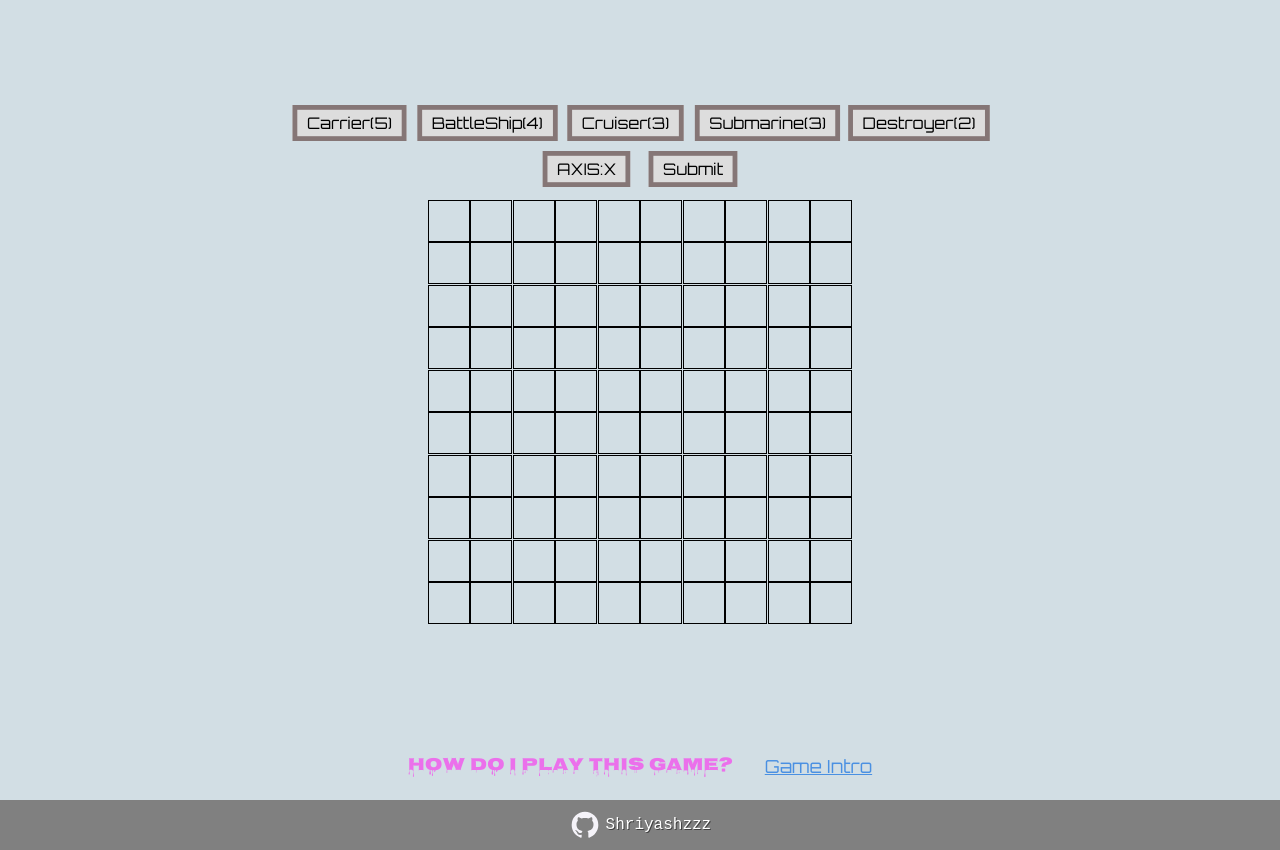
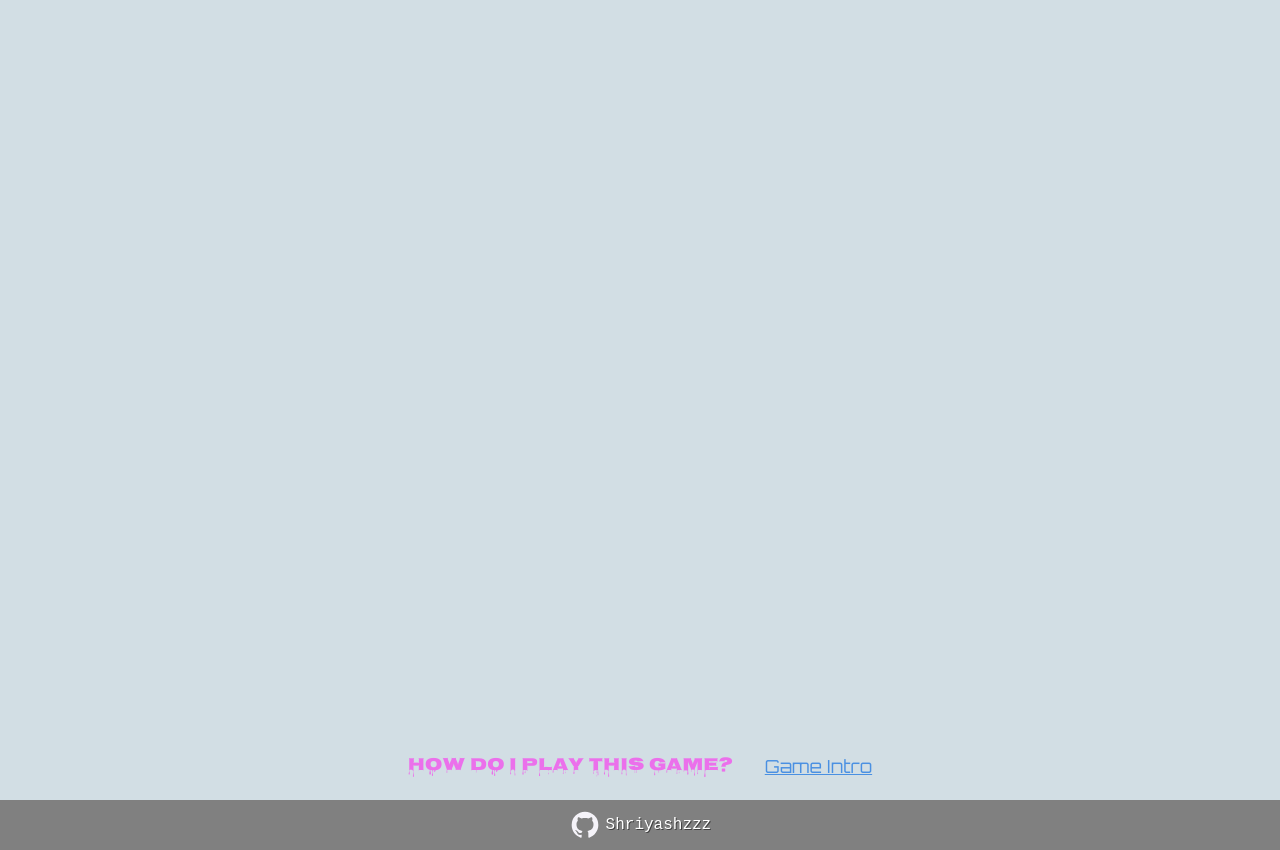
Before and after one commit to Shriyashzzz/battleship, a website built with webpack: page src/template.html in a window 1280 px wide. Built offline with nearby package versions, Linux system fonts and the light colour scheme.

Commit message:
adds skip flow to battlePage :

```diff
--- a/src/homePageEventListener.js
+++ b/src/homepageDom/homePageEventListener.js
@@ -1,4 +1,4 @@
-import { initializeGamePageDom } from "./initializeGamePage.js";
+import { initializeGamePageDom } from "../shipPlaceDom/initializeGamePage.js";
 
 export const startBtnEventListener = () => {
   const startBtn = document.querySelector(".startBtn");
@@ -10,9 +10,9 @@ export const startBtnEventListener = () => {
       const playerName = userNameInput.value;
       const homePageContent = document.querySelector(".homePageContent");
       homePageContent.innerHTML = "";
-      const homePageMain = document.querySelector("main");
-      homePageMain.classList.add("gameSelectMain");
-      homePageMain.classList.remove("homePageMain");
+      const homepageMain = document
+        .querySelector(".homePageMain")
+        .classList.remove("homePageMain");
       homePageContent.classList.add("gameSelectContent");
       homePageContent.classList.remove("homePageContent");
       initializeGamePageDom(playerName);
--- a/src/index.js
+++ b/src/index.js
@@ -1,10 +1,35 @@
 import "./style.css";
-import "./homepage.js";
+import "./homepageDom/homepage.js";
+import { Player } from "./Class/Player.js";
+import { Ship } from "./Class/Ship.js";
+import { createBattlePage } from "./versusPageDom/battlePage.js";
 
-skipToGameSelect();
 function skipToGameSelect() {
   const userNameInput = document.querySelector("#userName");
+
   userNameInput.value = "Shriyash";
+
   const startBtn = document.querySelector(".startBtn");
+
   startBtn.click();
 }
+export function devSkipToGame() {
+  const playerObj = new Player("TestPlayer"); // or however you create it
+
+  const shipConfigs = [
+    { length: 5, x: 0, y: 0, orientation: "x" },
+    { length: 4, x: 0, y: 2, orientation: "x" },
+    { length: 3, x: 0, y: 4, orientation: "x" },
+    { length: 3, x: 0, y: 6, orientation: "x" },
+    { length: 2, x: 0, y: 8, orientation: "x" },
+  ];
+
+  shipConfigs.forEach(({ length, x, y, orientation }) => {
+    const ship = new Ship(length, orientation);
+    playerObj.playerGameBoard.placeShip(x, y, ship);
+  });
+
+  createBattlePage(playerObj);
+}
+skipToGameSelect();
+devSkipToGame();
--- a/src/initializeGamePage.js
+++ b/src/shipPlaceDom/initializeGamePage.js
@@ -1,4 +1,4 @@
-import { Player } from "./Class/Player.js";
+import { Player } from "../Class/Player.js";
 import { getPlayerShips } from "./setupPlayerShips.js";
 
 export const initializeGamePageDom = (playerName) => {
--- a/src/setupPlayerShips.js
+++ b/src/shipPlaceDom/setupPlayerShips.js
@@ -1,14 +1,21 @@
 import _ from "lodash";
-import { Ship } from "./Class/Ship.js";
+import { Ship } from "../Class/Ship.js";
+import { createBattlePage } from "../versusPageDom/battlePage.js";
 const initalizeBtnListeners = (playerObj) => {
   const gameBtnContainer = document.querySelector(".gameBtnContainer");
   const toggleAxisBtn = document.querySelector(".toggleAxis");
   let currentShip;
+  let shipAddedCount = 0;
+  let currentButton;
   const submitBtn = document.querySelector(".shipSubmit");
 
   submitBtn.addEventListener("click", () => {
-    // if all ship added to the graph then ok, if not added not ok
+    if (shipAddedCount == 5) {
+      console.log(playerObj);
+      createBattlePage(playerObj);
+    }
   });
+
   toggleAxisBtn.addEventListener("click", () => {
     if (toggleAxisBtn.id == "x") {
       toggleAxisBtn.id = "y";
@@ -22,8 +29,6 @@ const initalizeBtnListeners = (playerObj) => {
     }
   });
 
-  let shipAddedCount = 0;
-  let currentButton;
   gameBtnContainer.addEventListener("click", (e) => {
     const hitButton = e.target.classList;
     if (hitButton.contains("carrierBtn")) {
@@ -45,8 +50,10 @@ const initalizeBtnListeners = (playerObj) => {
   });
 
   const squares = document.querySelectorAll(".square");
+
   squares.forEach((square) => {
     let squareId = JSON.parse(square.id);
+
     square.addEventListener("mouseenter", () => {
       if (currentShip && !checkIfCollide(squareId, currentShip, playerObj)) {
         if (currentShip.getShipOrientation() == "x") {
@@ -76,9 +83,7 @@ const initalizeBtnListeners = (playerObj) => {
         }
       }
     });
-  });
-  squares.forEach((square) => {
-    let squareId = JSON.parse(square.id);
+
     square.addEventListener("mouseleave", () => {
       if (currentShip && !checkIfCollide(squareId, currentShip, playerObj)) {
         if (currentShip.getShipOrientation() == "x") {
@@ -88,7 +93,6 @@ const initalizeBtnListeners = (playerObj) => {
             x++
           ) {
             let targetId = `[${x},${squareId[1]}]`;
-
             let pointerSquare = document.getElementById(targetId);
             if (pointerSquare != null) {
               pointerSquare.classList.remove("hoverEnter");
@@ -101,7 +105,6 @@ const initalizeBtnListeners = (playerObj) => {
             y++
           ) {
             let targetId = `[${squareId[0]},${y}]`;
-
             let pointerSquare = document.getElementById(targetId);
             if (pointerSquare != null) {
               pointerSquare.classList.remove("hoverEnter");
@@ -110,12 +113,9 @@ const initalizeBtnListeners = (playerObj) => {
         }
       }
     });
-  });
 
-  squares.forEach((square) => {
     square.addEventListener("click", () => {
       if (currentShip) {
-        let squareId = JSON.parse(square.id);
         if (!checkIfCollide(squareId, currentShip, playerObj)) {
           playerObj.playerGameBoard.placeShip(
             squareId[0],
@@ -124,17 +124,16 @@ const initalizeBtnListeners = (playerObj) => {
           );
 
           currentButton.disabled = true;
-          currentButton.opacity = 0.2;
+          currentButton.style.opacity = "0.2"; // Fixed style syntax
           currentButton.style.border = "none";
 
           placeShip(squareId, currentShip);
           currentShip = undefined;
 
           shipAddedCount += 1;
-          console.log(shipAddedCount);
           if (shipAddedCount >= 5) {
             toggleAxisBtn.disabled = true;
-            toggleAxisBtn.opacity = 0.2;
+            toggleAxisBtn.style.opacity = "0.2"; // Fixed style syntax
             toggleAxisBtn.style.border = "none";
           }
         }
@@ -147,11 +146,9 @@ const placeShip = (squareId, currentShip) => {
   if (currentShip.getShipOrientation() == "x") {
     for (let x = squareId[0]; x < squareId[0] + currentShip.getLength(); x++) {
       let targetId = `[${x},${squareId[1]}]`;
-      console.log(targetId);
       let currentSquare = document.getElementById(targetId);
       if (currentSquare != null) {
         currentSquare.style.backgroundColor = "red";
-        console.log(targetId);
       }
     }
   } else if (currentShip.getShipOrientation() == "y") {
@@ -160,7 +157,6 @@ const placeShip = (squareId, currentShip) => {
       let currentSquare = document.getElementById(targetId);
       if (currentSquare != null) {
         currentSquare.style.backgroundColor = "red";
-        console.log(targetId);
       }
     }
   }
@@ -192,11 +188,6 @@ function checkIfCollide(squareId, ship, playerObj) {
   return collision;
 }
 
-function hoverOver(currentShip, ship) {
-  if (currentShip) {
-  }
-}
-
 export function getPlayerShips(playerObj) {
   initalizeBtnListeners(playerObj);
 }
--- a/src/style.css
+++ b/src/style.css
@@ -76,8 +76,10 @@ body {
 
 main {
   height: 100dvh;
+  display: flex;
+  flex-direction: column;
 }
-
+/* homepage style */
 .homePageMain {
   display: flex;
   flex-direction: column;
@@ -220,11 +222,7 @@ main {
     }
   }
 }
-
-.gameSelectMain {
-  display: flex;
-  flex-direction: column;
-  height: 100dvh;
+/* game select page style */
 
 .gameSelectContent {
   display: flex;
@@ -234,6 +232,10 @@ main {
   height: 100%;
   gap: 1rem;
   justify-content: center;
+  height: 100dvh;
+  animation: fadeInAnimation ease 2s;
+  animation-iteration-count: 1;
+  animation-fill-mode: backwards;
 
   .gameBtnContainer {
     display: flex;
@@ -249,7 +251,6 @@ main {
     .submitWrapper {
       display: flex;
       gap: 2rem;
-      }
     }
   }
 }
@@ -305,3 +306,10 @@ main {
 .hoverEnter {
   background-color: yellow;
 }
+/* battle page style */
+.battlePageContent {
+  height: 100%;
+  animation: fadeInAnimation ease 2s;
+  animation-iteration-count: 1;
+  animation-fill-mode: backwards;
+}
--- /dev/null
+++ b/src/versusPageDom/battlePage.js
@@ -0,0 +1,11 @@
+export const createBattlePage = (playerObj) => {
+  let shipInfo = playerObj.playerGameBoard.battleSpace;
+  cleanPage();
+};
+
+function cleanPage() {
+  const gameSelectContent = document.querySelector(".gameSelectContent");
+  gameSelectContent.classList.add("battlePageContent");
+  gameSelectContent.classList.remove("gameSelectContent");
+  gameSelectContent.innerHTML = "";
+}
```
Also changed, not shown: src/homepageDom/homepage.js (renamed from src/homepage.js). Lines whose indentation alone changed are shown as unchanged.
